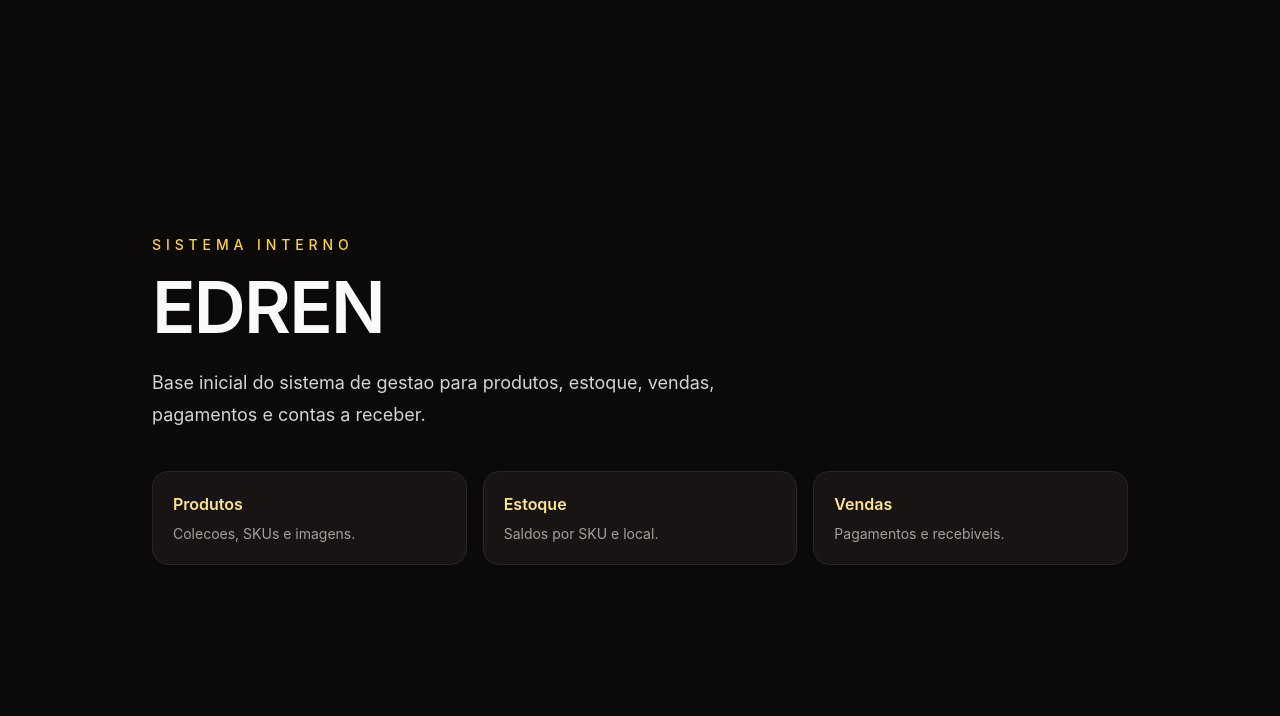
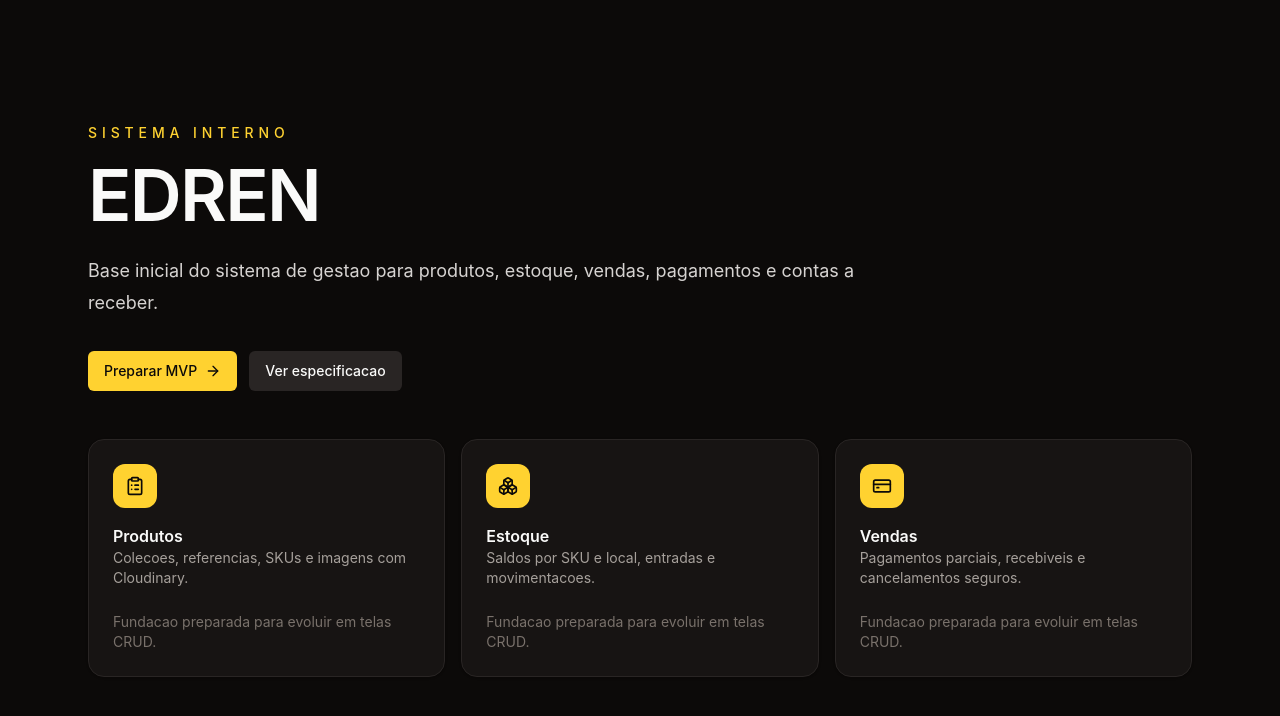
Before and after one commit to lucassoaresol/sistema-edren, a React (Vite) app in the folder apps/web/: page / in a window 1280 px wide. Shown: the top 716 px of the page. Built offline with nearby package versions, Linux system fonts and the light colour scheme.

Commit message:
feat: configure frontend foundation

```diff
--- /dev/null
+++ b/apps/web/src/components/ui/button.tsx
@@ -0,0 +1,38 @@
+import { type ButtonHTMLAttributes } from 'react';
+import { cva, type VariantProps } from 'class-variance-authority';
+import { cn } from '@/lib/utils';
+
+const buttonVariants = cva(
+  'inline-flex items-center justify-center gap-2 rounded-md text-sm font-medium transition-colors disabled:pointer-events-none disabled:opacity-50 focus-visible:outline-none focus-visible:ring-2 focus-visible:ring-amber-400 focus-visible:ring-offset-2 focus-visible:ring-offset-stone-950',
+  {
+    variants: {
+      variant: {
+        default: 'bg-amber-300 text-stone-950 hover:bg-amber-200',
+        secondary: 'bg-stone-800 text-stone-50 hover:bg-stone-700',
+        ghost: 'hover:bg-stone-900 hover:text-stone-50',
+      },
+      size: {
+        default: 'h-10 px-4 py-2',
+        sm: 'h-9 rounded-md px-3',
+        lg: 'h-11 rounded-md px-8',
+      },
+    },
+    defaultVariants: {
+      variant: 'default',
+      size: 'default',
+    },
+  },
+);
+
+export type ButtonProps = ButtonHTMLAttributes<HTMLButtonElement> &
+  VariantProps<typeof buttonVariants>;
+
+export function Button({ className, variant, size, type = 'button', ...props }: ButtonProps) {
+  return (
+    <button
+      className={cn(buttonVariants({ variant, size, className }))}
+      type={type}
+      {...props}
+    />
+  );
+}
--- /dev/null
+++ b/apps/web/src/components/ui/card.tsx
@@ -0,0 +1,27 @@
+import { type HTMLAttributes } from 'react';
+import { cn } from '@/lib/utils';
+
+export function Card({ className, ...props }: HTMLAttributes<HTMLDivElement>) {
+  return (
+    <div
+      className={cn('rounded-2xl border border-stone-800 bg-stone-900/70 shadow-sm', className)}
+      {...props}
+    />
+  );
+}
+
+export function CardHeader({ className, ...props }: HTMLAttributes<HTMLDivElement>) {
+  return <div className={cn('p-6 pb-3', className)} {...props} />;
+}
+
+export function CardTitle({ className, ...props }: HTMLAttributes<HTMLHeadingElement>) {
+  return <h3 className={cn('font-semibold text-stone-50', className)} {...props} />;
+}
+
+export function CardDescription({ className, ...props }: HTMLAttributes<HTMLParagraphElement>) {
+  return <p className={cn('text-sm text-stone-400', className)} {...props} />;
+}
+
+export function CardContent({ className, ...props }: HTMLAttributes<HTMLDivElement>) {
+  return <div className={cn('p-6 pt-3', className)} {...props} />;
+}
--- /dev/null
+++ b/apps/web/src/lib/utils.ts
@@ -0,0 +1,6 @@
+import { type ClassValue, clsx } from 'clsx';
+import { twMerge } from 'tailwind-merge';
+
+export function cn(...inputs: ClassValue[]) {
+  return twMerge(clsx(inputs));
+}
--- a/apps/web/src/main.tsx
+++ b/apps/web/src/main.tsx
@@ -1,39 +1,19 @@
 import { StrictMode } from 'react';
 import { createRoot } from 'react-dom/client';
+import { QueryClient, QueryClientProvider } from '@tanstack/react-query';
+import { RouterProvider } from '@tanstack/react-router';
+import { Toaster } from 'sonner';
+import { router } from '@/router';
 import './styles.css';
 
-function App() {
-  return (
-    <main className="min-h-screen bg-stone-950 text-stone-50">
-      <section className="mx-auto flex min-h-screen max-w-5xl flex-col justify-center px-6 py-12">
-        <p className="mb-4 text-sm font-medium uppercase tracking-[0.35em] text-amber-300">
-          Sistema Interno
-        </p>
-        <h1 className="max-w-3xl text-5xl font-semibold tracking-tight sm:text-7xl">
-          EDREN
-        </h1>
-        <p className="mt-6 max-w-2xl text-lg leading-8 text-stone-300">
-          Base inicial do sistema de gestao para produtos, estoque, vendas,
-          pagamentos e contas a receber.
-        </p>
-        <div className="mt-10 grid gap-4 sm:grid-cols-3">
-          <div className="rounded-2xl border border-stone-800 bg-stone-900/70 p-5">
-            <h2 className="font-semibold text-amber-200">Produtos</h2>
-            <p className="mt-2 text-sm text-stone-400">Colecoes, SKUs e imagens.</p>
-          </div>
-          <div className="rounded-2xl border border-stone-800 bg-stone-900/70 p-5">
-            <h2 className="font-semibold text-amber-200">Estoque</h2>
-            <p className="mt-2 text-sm text-stone-400">Saldos por SKU e local.</p>
-          </div>
-          <div className="rounded-2xl border border-stone-800 bg-stone-900/70 p-5">
-            <h2 className="font-semibold text-amber-200">Vendas</h2>
-            <p className="mt-2 text-sm text-stone-400">Pagamentos e recebiveis.</p>
-          </div>
-        </div>
-      </section>
-    </main>
-  );
-}
+const queryClient = new QueryClient({
+  defaultOptions: {
+    queries: {
+      staleTime: 30_000,
+      retry: 1,
+    },
+  },
+});
 
 const root = document.getElementById('root');
 
@@ -43,6 +23,9 @@ if (!root) {
 
 createRoot(root).render(
   <StrictMode>
-    <App />
+    <QueryClientProvider client={queryClient}>
+      <RouterProvider router={router} />
+      <Toaster richColors position="top-right" />
+    </QueryClientProvider>
   </StrictMode>,
 );
--- /dev/null
+++ b/apps/web/src/router.tsx
@@ -0,0 +1,22 @@
+import { createRootRoute, createRoute, createRouter, Outlet } from '@tanstack/react-router';
+import { HomePage } from '@/routes/home';
+
+const rootRoute = createRootRoute({
+  component: () => <Outlet />,
+});
+
+const indexRoute = createRoute({
+  getParentRoute: () => rootRoute,
+  path: '/',
+  component: HomePage,
+});
+
+const routeTree = rootRoute.addChildren([indexRoute]);
+
+export const router = createRouter({ routeTree });
+
+declare module '@tanstack/react-router' {
+  interface Register {
+    router: typeof router;
+  }
+}
--- /dev/null
+++ b/apps/web/src/routes/home.tsx
@@ -0,0 +1,68 @@
+import { ArrowRight, Boxes, ClipboardList, CreditCard } from 'lucide-react';
+import { Button } from '@/components/ui/button';
+import { Card, CardContent, CardDescription, CardHeader, CardTitle } from '@/components/ui/card';
+
+const foundations = [
+  {
+    title: 'Produtos',
+    description: 'Colecoes, referencias, SKUs e imagens com Cloudinary.',
+    icon: ClipboardList,
+  },
+  {
+    title: 'Estoque',
+    description: 'Saldos por SKU e local, entradas e movimentacoes.',
+    icon: Boxes,
+  },
+  {
+    title: 'Vendas',
+    description: 'Pagamentos parciais, recebiveis e cancelamentos seguros.',
+    icon: CreditCard,
+  },
+];
+
+export function HomePage() {
+  return (
+    <main className="min-h-screen bg-stone-950 text-stone-50">
+      <section className="mx-auto flex min-h-screen max-w-6xl flex-col justify-center px-6 py-12">
+        <div className="max-w-3xl">
+          <p className="mb-4 text-sm font-medium uppercase tracking-[0.35em] text-amber-300">
+            Sistema Interno
+          </p>
+          <h1 className="text-5xl font-semibold tracking-tight sm:text-7xl">EDREN</h1>
+          <p className="mt-6 text-lg leading-8 text-stone-300">
+            Base inicial do sistema de gestao para produtos, estoque, vendas,
+            pagamentos e contas a receber.
+          </p>
+          <div className="mt-8 flex flex-col gap-3 sm:flex-row">
+            <Button>
+              Preparar MVP
+              <ArrowRight className="size-4" />
+            </Button>
+            <Button variant="secondary">Ver especificacao</Button>
+          </div>
+        </div>
+
+        <div className="mt-12 grid gap-4 md:grid-cols-3">
+          {foundations.map((item) => {
+            const Icon = item.icon;
+
+            return (
+              <Card key={item.title}>
+                <CardHeader>
+                  <div className="mb-4 flex size-11 items-center justify-center rounded-xl bg-amber-300 text-stone-950">
+                    <Icon className="size-5" />
+                  </div>
+                  <CardTitle>{item.title}</CardTitle>
+                  <CardDescription>{item.description}</CardDescription>
+                </CardHeader>
+                <CardContent>
+                  <p className="text-sm text-stone-500">Fundacao preparada para evoluir em telas CRUD.</p>
+                </CardContent>
+              </Card>
+            );
+          })}
+        </div>
+      </section>
+    </main>
+  );
+}
--- a/apps/web/tsconfig.json
+++ b/apps/web/tsconfig.json
@@ -2,6 +2,11 @@
   "extends": "../../tsconfig.base.json",
   "compilerOptions": {
     "jsx": "react-jsx",
+    "baseUrl": ".",
+    "ignoreDeprecations": "6.0",
+    "paths": {
+      "@/*": ["./src/*"]
+    },
     "types": ["vite/client"]
   },
   "include": ["src", "vite.config.ts"]
--- a/apps/web/vite.config.ts
+++ b/apps/web/vite.config.ts
@@ -1,9 +1,15 @@
 import tailwindcss from '@tailwindcss/vite';
 import react from '@vitejs/plugin-react';
+import path from 'node:path';
 import { defineConfig } from 'vite';
 
 export default defineConfig({
   plugins: [react(), tailwindcss()],
+  resolve: {
+    alias: {
+      '@': path.resolve(import.meta.dirname, './src'),
+    },
+  },
   server: {
     port: 5173,
     proxy: {
```
Also changed, not shown: apps/web/package.json (+14 -3 lines), apps/web/components.json (added), 2 other files (tests, documents, lock files or other folders).
